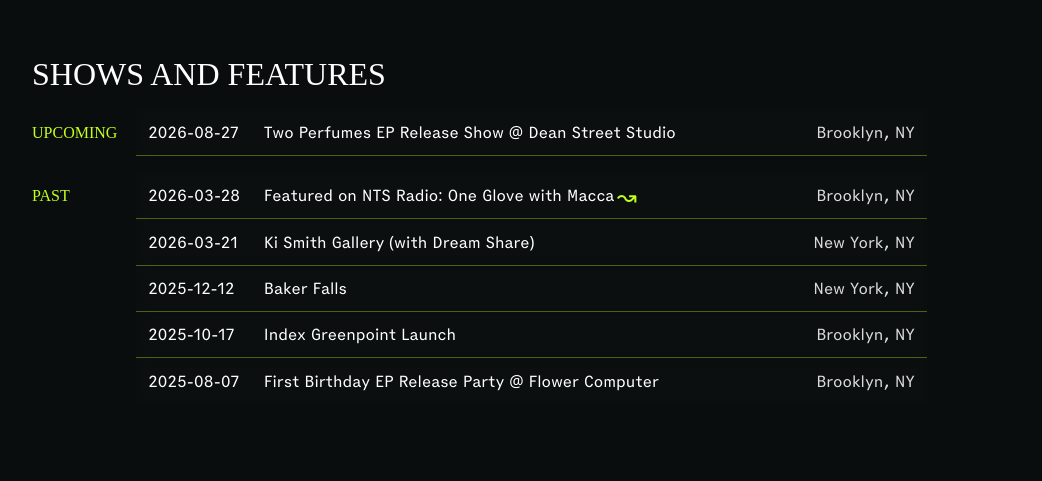
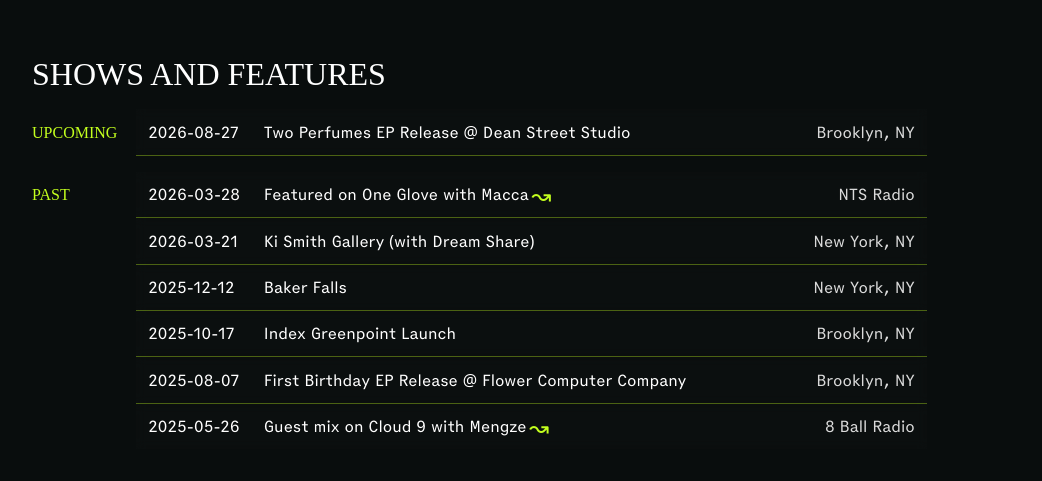
Before and after one commit to shea-fitz/sheaon-earth, an Astro site: page / in a window 1280 px wide. Shown: the part 1220-1701 px from the top of the page, without its empty margins (0-1042 px from the left). Built offline with nearby package versions, Linux system fonts and the light colour scheme; Astro itself is replaced by a stand-in of ours; a web font is replaced by a local one.

Commit message:
data updates

```diff
--- a/src/data/shows-and-features.js
+++ b/src/data/shows-and-features.js
@@ -6,7 +6,7 @@
 
   {
     date: '2026-08-27',
-    title: 'Two Perfumes EP Release Show @ Dean Street Studio',
+    title: 'Two Perfumes EP Release @ Dean Street Studio',
     link: null,
     location: 'Brooklyn, NY',
     status: 'upcoming',
@@ -14,9 +14,9 @@
 
   {
     date: '2026-03-28',
-    title: 'Featured on NTS Radio: One Glove with Macca',
+    title: 'Featured on One Glove with Macca',
     link: 'https://www.nts.live/shows/macca/episodes/macca-28th-march-2026',
-    location: 'Brooklyn, NY',
+    location: 'NTS Radio',
     status: 'past',
   },
 
@@ -46,9 +46,17 @@
 
   {
     date: '2025-08-07',
-    title: 'First Birthday EP Release Party @ Flower Computer',
+    title: 'First Birthday EP Release @ Flower Computer Company',
     link: null,
     location: 'Brooklyn, NY',
     status: 'past',
   },
+
+  {
+    date: '2025-05-26',
+    title: 'Guest mix on Cloud 9 with Mengze',
+    link: 'https://soundcloud.com/mengzemusic/cloud-nine-episode-3-with-shea-52625',
+    location: '8 Ball Radio',
+    status: 'past',
+  },
 ];
```
